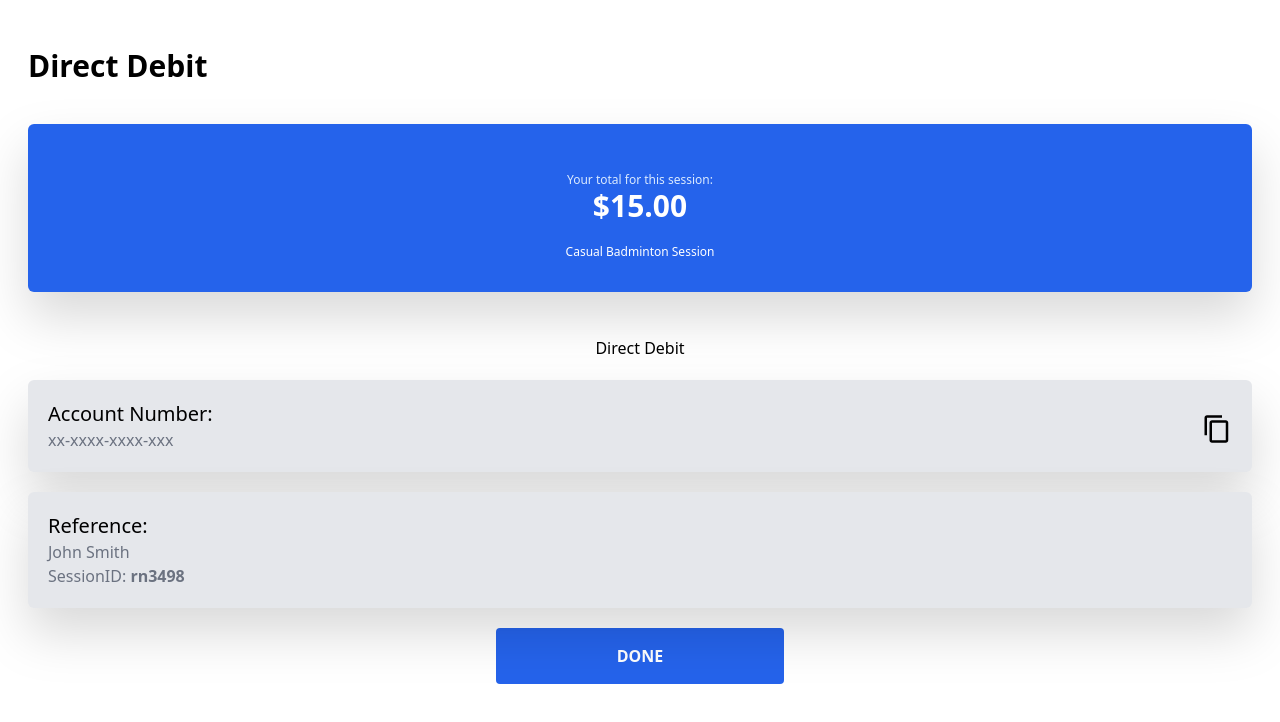
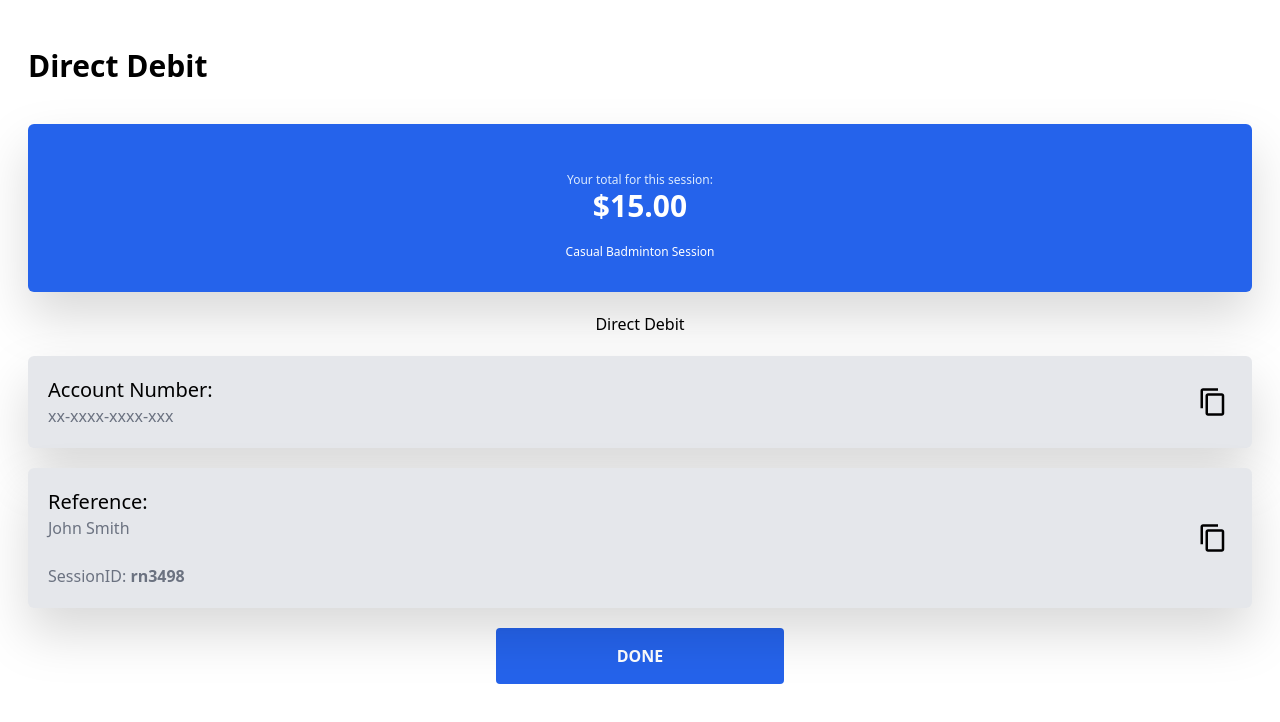
Before and after one commit to UoaWDCC/uabc-portal, a Next.js app in the folder packages/client/: page /direct-debit in a window 1280 px wide. Shown: the top 722 px of the page. Built offline with nearby package versions, Linux system fonts and the light colour scheme.

Commit message:
Added copy to clipboard feature

```diff
--- a/packages/client/src/app/direct-debit/page.tsx
+++ b/packages/client/src/app/direct-debit/page.tsx
@@ -13,9 +13,10 @@ export default function DirectDebitPage () {
     let firstName:string = "John"
     let lastName:string = "Smith"
     let sessionId:string = "rn3498"
+    let accountNumber:string = "xx-xxxx-xxxx-xxx"
 
     return (
-        <div className="h-[90vh] flex flex-col p-2"> {/* set height to 90vh to negate address bar */}
+        <div className="h-[90vh] flex flex-col p-2">
 
                 <Heading>Direct Debit</Heading>
                 <PaymentInfoCard amount={15} />
@@ -23,16 +24,17 @@ export default function DirectDebitPage () {
             <div className="pb-7 mt-auto">
                 <p className="font-medium text-center">Direct Debit</p>
                 <DebitDetailsCard
-                    onClick={() => alert('Direct debit')}
                     title="Account Number:"
-                    text={["xx-xxxx-xxxx-xxx"]}
+                    text={[accountNumber]}
                     copy={true}
+                    onClick={async () => {navigator.clipboard.writeText(accountNumber)}}
                 />
                 <DebitDetailsCard
-                    onClick={() => alert('Pay now')}
                     title="Reference:"
                     text={[firstName+" "+lastName]}
                     sessionId={sessionId}
+                    copy={true}
+                    onClick={() => {navigator.clipboard.writeText(sessionId)}}
                 />
 
                 <div className="flex justify-center">
--- a/packages/client/src/components/DebitDetailsCard/DebitDetailsCard.tsx
+++ b/packages/client/src/components/DebitDetailsCard/DebitDetailsCard.tsx
@@ -11,15 +11,19 @@ const DebitDetailsCard = (props: DebitDetailsCardProps) => {
     const body = props.text.map((text) =>
         <p className="font-normal text-gray-500">{text}</p>);
     if (typeof(props.sessionId) != "undefined") {
-        body.push(
+        body.push(<br/>,
         <p className="font-normal text-gray-500 inline">SessionID: </p>, // TODO: try not to use this
         <p className="font-bold text-gray-500 inline">{props.sessionId}</p>)
     }
     if (typeof(props.copy) != "undefined") {
-        body.push(<MdContentCopy className="absolute right-5 bottom-7 text-3xl"/>)
+        body.push(
+            <button onClick={props.onClick} className="absolute right-4 top-1/2 translate-y-[-50%] p-2 rounded-lg active:bg-gray-400">
+                <MdContentCopy className="text-3xl"/>
+            </button>
+        )
     }
     return (
-        <Card onClick={props.onClick} className="bg-gray-200 p-5 pt-50 relative">
+        <Card className="bg-gray-200 p-5 pt-50 relative">
             <p className="font-medium text-xl top-5">{props.title}</p>
             {body}
         </Card>
--- a/packages/client/src/components/DebitDetailsCard/DebitDetailsCardProps.tsx
+++ b/packages/client/src/components/DebitDetailsCard/DebitDetailsCardProps.tsx
@@ -7,7 +7,7 @@
     text: string[],
     sessionId?: string,
     copy?: boolean,
-    onClick: () => void
+    onClick?: () => void,
  }
 
  export default DebitDetailsCardProps
```
